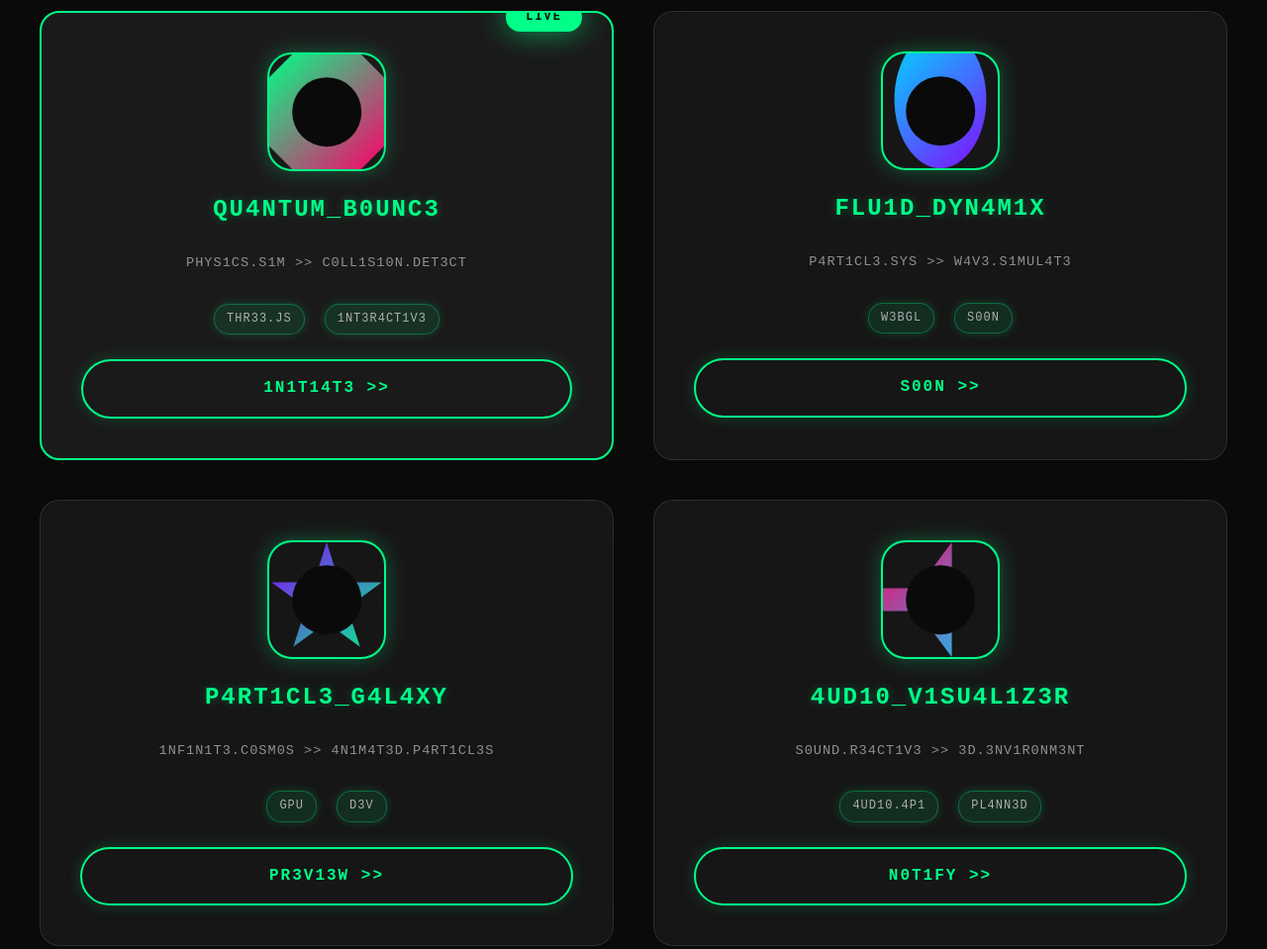
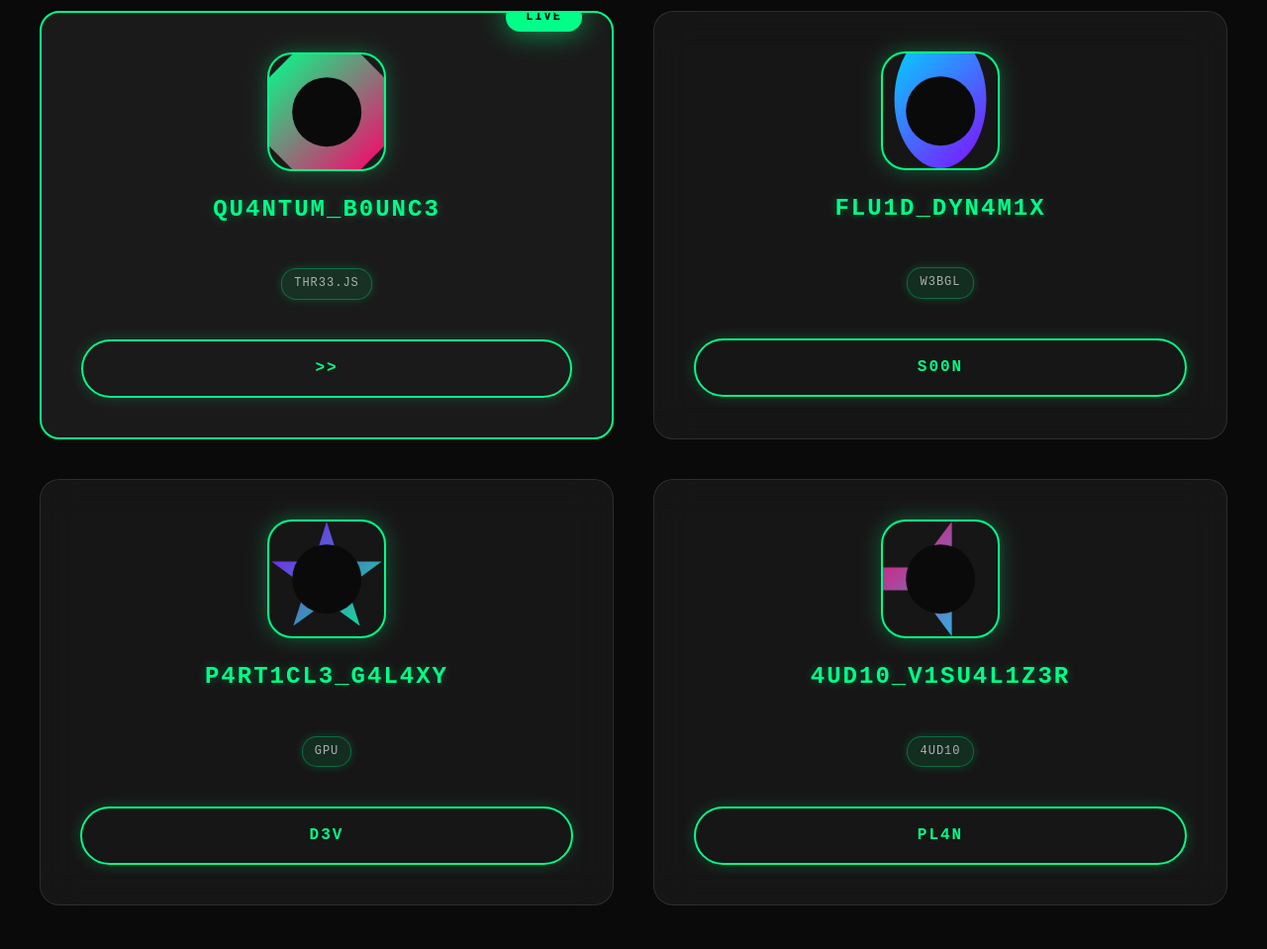
Before and after one commit to DeividasV/dancing-cube.github.io, a plain HTML site: page index.html in a window 1280 px wide. Shown: the part 869-1828 px from the top of the page at 99% size. Drawn offline with Linux system fonts and the light colour scheme.

Commit message:
style: Update margin and simplify exhibition card actions for improved layout

```diff
--- a/css/exhibition.css
+++ b/css/exhibition.css
@@ -313,7 +313,7 @@ body {
   align-items: center;
   text-align: center;
   gap: 20px;
-  margin-bottom: 25px;
+  margin-bottom: 40px;
 }
 
 .card-icon {
@@ -450,7 +450,7 @@ body {
   justify-content: center;
   align-items: center;
   gap: 20px;
-  margin-bottom: 25px;
+  margin-bottom: 40px;
   font-size: 0.85rem;
   color: var(--text-secondary);
 }
--- a/index.html
+++ b/index.html
@@ -56,12 +56,10 @@
             </div>
             <h3 class="card-title">QU4NTUM_B0UNC3</h3>
           </div>
-          <p class="card-description">PHYS1CS.S1M >> C0LL1S10N.DET3CT</p>
           <div class="card-meta">
             <span>THR33.JS</span>
-            <span>1NT3R4CT1V3</span>
           </div>
-          <a href="first-cube.html" class="card-action"> 1N1T14T3 >> </a>
+          <a href="first-cube.html" class="card-action"> >> </a>
         </div>
 
         <!-- Future Exhibitions -->
@@ -72,12 +70,10 @@
             </div>
             <h3 class="card-title">FLU1D_DYN4M1X</h3>
           </div>
-          <p class="card-description">P4RT1CL3.SYS >> W4V3.S1MUL4T3</p>
           <div class="card-meta">
             <span>W3BGL</span>
-            <span>S00N</span>
           </div>
-          <a href="#" class="card-action"> S00N >> </a>
+          <a href="#" class="card-action"> S00N </a>
         </div>
 
         <div class="exhibition-card">
@@ -87,12 +83,10 @@
             </div>
             <h3 class="card-title">P4RT1CL3_G4L4XY</h3>
           </div>
-          <p class="card-description">1NF1N1T3.C0SM0S >> 4N1M4T3D.P4RT1CL3S</p>
           <div class="card-meta">
             <span>GPU</span>
-            <span>D3V</span>
           </div>
-          <a href="#" class="card-action"> PR3V13W >> </a>
+          <a href="#" class="card-action"> D3V </a>
         </div>
 
         <div class="exhibition-card">
@@ -102,12 +96,10 @@
             </div>
             <h3 class="card-title">4UD10_V1SU4L1Z3R</h3>
           </div>
-          <p class="card-description">S0UND.R34CT1V3 >> 3D.3NV1R0NM3NT</p>
           <div class="card-meta">
-            <span>4UD10.4P1</span>
-            <span>PL4NN3D</span>
+            <span>4UD10</span>
           </div>
-          <a href="#" class="card-action"> N0T1FY >> </a>
+          <a href="#" class="card-action"> PL4N </a>
         </div>
       </div>
     </section>
```
